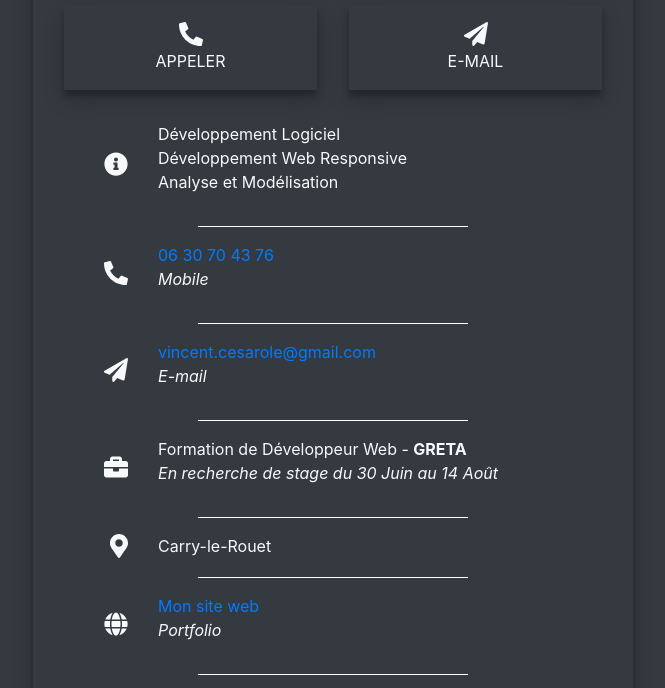
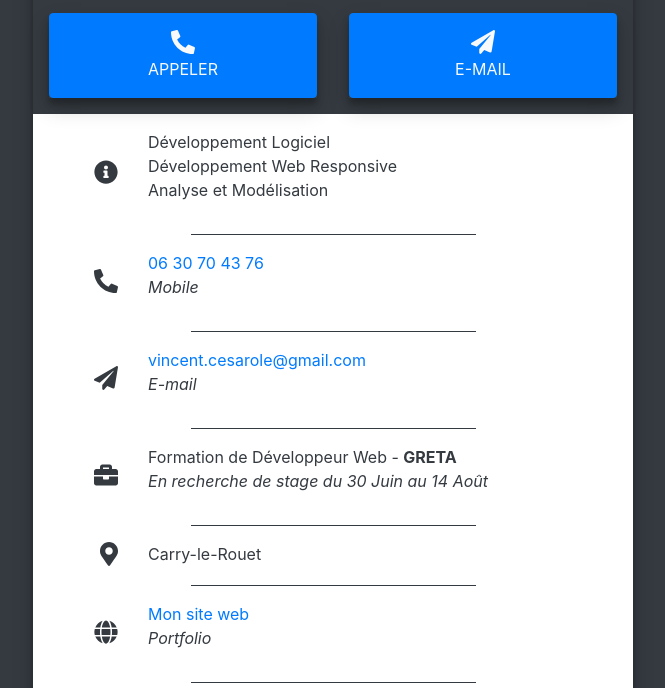
Before and after one commit to GRETA-WEB-2020-Vitrolles/vcard-bootstrap-vincent, a plain HTML site: page index.html in a window 1280 px wide. Shown: the part 304-992 px from the top of the page, without its empty margins (307-972 px from the left). Drawn offline with nearby package versions, Linux system fonts and the light colour scheme.

Commit message:
Update color

```diff
--- a/index.html
+++ b/index.html
@@ -25,9 +25,9 @@
     <title>VCard Vincent Cesarole</title>
   </head>
   <body class="bg-dark">
-    <div class="container bg-dark material">
+    <div class="container px-0 bg-dark material">
       <header>
-        <div class="container text-center text-light mt-2 py-3">
+        <div class="container text-center text-light mt-3 py-3">
           <div>
             <img src="./logo.png" alt="Logo">
           </div>
@@ -40,7 +40,7 @@
           <div class="row mt-3">
             <div class="col material p-0 mx-3">
               <a href="tel:0630704376"
-                class="text-light btn btn-dark w-100 py-3"
+                class="text-light btn btn-primary w-100 py-3"
               >
                 <span class="fas fa-phone-alt"></span>
                 <p class="text-uppercase m-0">Appeler</p>
@@ -48,7 +48,7 @@
             </div>
             <div class="col material p-0 mx-3">
               <a href="mailto:vincent.cesarole@gmail.com"
-                class="text-light btn btn-dark w-100 py-3"
+                class="text-light btn btn-primary w-100 py-3"
               >
                 <span class="fas fa-paper-plane"></span>
                 <p class="text-uppercase m-0">E-mail</p>
@@ -57,8 +57,8 @@
           </div>
         </div>
       </header>
-      <main>
-        <div class="container text-light py-3">
+      <main class="bg-white">
+        <div class="container text-dark py-3">
           <div class="row">
             <div class="col-2 text-right align-self-center">
               <span class="fas fa-info-circle"></span>
@@ -74,7 +74,7 @@
             </div>
           </div>
 
-          <hr class="w-50 border-white">
+          <hr class="w-50 border-dark">
 
           <div class="row">
             <div class="col-2 text-right align-self-center">
@@ -89,7 +89,7 @@
             </div>
           </div>
 
-          <hr class="w-50 border-white">
+          <hr class="w-50 border-dark">
 
           <div class="row">
             <div class="col-2 text-right align-self-center">
@@ -106,7 +106,7 @@
             </div>
           </div>
 
-          <hr class="w-50 border-white">
+          <hr class="w-50 border-dark">
 
           <div class="row">
             <div class="col-2 text-right align-self-center">
@@ -121,7 +121,7 @@
             </div>
           </div>
 
-          <hr class="w-50 border-white">
+          <hr class="w-50 border-dark">
 
           <div class="row">
             <div class="col-2 text-right align-self-center">
@@ -132,7 +132,7 @@
             </div>
           </div>
 
-          <hr class="w-50 border-white">
+          <hr class="w-50 border-dark">
 
           <div class="row">
             <div class="col-2 text-right align-self-center">
@@ -147,7 +147,7 @@
             </div>
           </div>
 
-          <hr class="w-50 border-white">
+          <hr class="w-50 border-dark">
 
           <div class="row">
             <div class="col-2 text-right align-self-center">
@@ -170,11 +170,11 @@
             </div>
           </div>
 
-          <hr class="w-50 border-white">
-
+          <hr class="w-50 border-dark">
+        </div>
       </main>
       <footer>
-        <div class="container py-3">
+        <div class="container mb-3 py-3">
           <div class="material p-0 mx-5 my-4">
             <a href="tel:0630704376"
               class="text-light btn btn-primary w-100 py-4"
```
